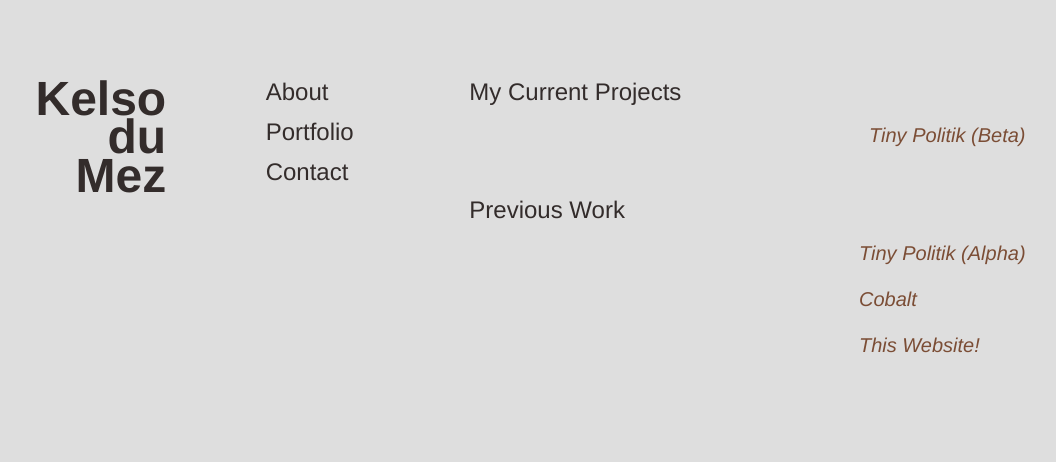
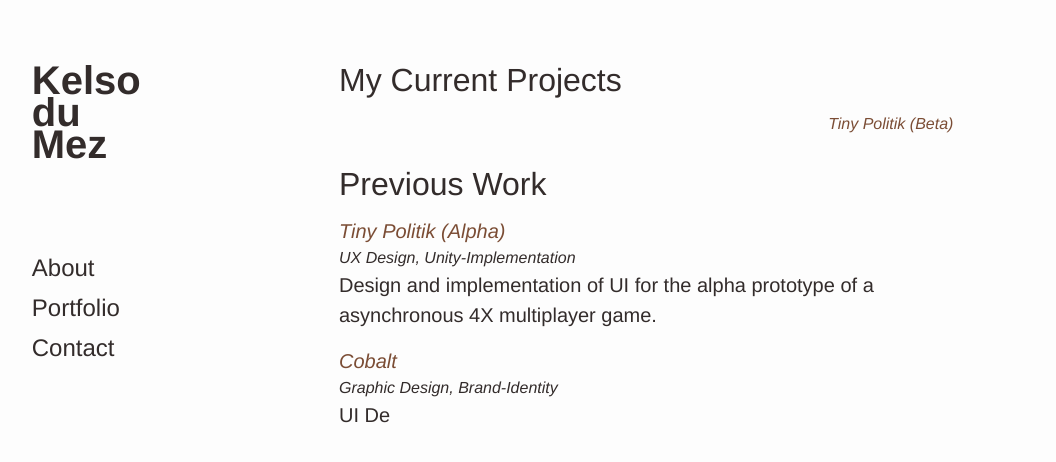
Before and after one commit to kelsodumez/kelsodumez.github.io, a Next.js app: page /portfolio in a window 1280 px wide. Shown: the top 462 px of the page, without its empty margins (45-1101 px from the left). Built offline with nearby package versions, Linux system fonts and the light colour scheme.

Commit message:
tweaked spacing of content div to enforce hierarchy

```diff
--- a/src/app/globals.css
+++ b/src/app/globals.css
@@ -1,7 +1,7 @@
 @import "tailwindcss";
 
 :root {
-  --background: #DEDEDE;
+  --background: #FDFDFD;
   --secondary-background: white;
   --foreground: #332C2B;
   --accent: #7B4D35;
@@ -18,43 +18,47 @@ body {
   font-family: Helvetica, sans-serif;
   display: grid;
   grid-template-columns: Repeat(24, 1fr);
+  grid-template-rows: Repeat(auto-fill, 12em);
+  grid-auto-rows: 12em;
   gap: 0;
-  padding: 10vh 2rem;
+  padding: 6vh 0.5vw 0 0.5vw;
   margin: 0;
   box-sizing: border-box;
-  min-height: 100vh;
+  height: 100vh;
+  max-height: 100vh;
   width: 100vw;
   align-items: flex-start;
 }
-
-body > * {
-  padding-left: 2vw;
-  padding-right: 2vw;
-  min-width: 8vw;
-}
-
 
 a {
   color: var(--accent);
   font-style: italic;
 }
 
+a:hover {
+  text-decoration: underline;
+}
+
 .title {
-  grid-column: 1 / 5;
-  grid-row: 1;
-  text-align: right;
+  grid-row: 1 / 2;
+  grid-column: 2 / 5;
+  text-align: left;
 }
 
 .title > header {
-  font-size: 3rem;
+  font-size: 2.5rem;
   line-height: .8;
   font-weight: 700;
   min-width: 12vw;
 }
 
 .navbar {
-  grid-column: 6 / 8;
+  /*grid-column: 5 / 8;*/
+  /*display: flex;*/
   display: flex;
+  align-content: end;
+  grid-row: 2 / auto;
+  grid-column: 2 / 5;
 }
 
 .navbar > * {
@@ -64,9 +68,11 @@ a {
 }
 
 .content {
-  /*padding-top: 6vh;*/
-  grid-column: 10 / 22;
-  grid-row: 1;
+  overflow-y: scroll;
+  scroll-behavior: smooth;
+  height: 85vh;
+  grid-column: 8 / 24;
+  grid-row: 1 / auto;
 }
 
 .content > * {
@@ -106,14 +112,15 @@ a {
 }
 
 h1 {
-  font-size: 1.5rem;
+  font-size: 2rem;
   line-height: 1;
   font-weight: 550;
   padding-bottom: 1rem;
 }
 
 p {
-  font-size: 1rem;
+  font-size: 1.25rem;
+  text-wrap: wrap;
 }
 
 li {
@@ -127,6 +134,24 @@ h2 {
 img {
   padding-top: 2vh;
   padding-bottom: 2vh;
+  width: 100%;
+}
+.video-container{
+  position: relative;
+  overflow: hidden;
+  width: 100%;
+  height: 100%;
+  padding-top: 56.25% !important;
+}
+
+.video-container > iframe {
+  position: absolute;
+  top: 0;
+  left: 0;
+  bottom: 0;
+  right: 0;
+  width: 100%;
+  height: 100%;
 }
 
 .Portfolio {
@@ -136,11 +161,19 @@ img {
   justify-self: end;
   width: auto;
 }
+.portfolio-item {
+  display: flex;
+  flex-direction: column;
+  padding-bottom: 2vh;
+}
 
-.Portfolio > a
+.portfolio-item > a
 {
-  padding-bottom: 2vh;
   font-size: 1.25rem;
+}
+
+.tag-list {
+  font-style: italic;
 }
 
 .row {
@@ -159,16 +192,27 @@ img {
   padding-bottom: 2vw;
 }
 
-/* Responsive breakpoint - adjust the pixel value as needed */
-@media (max-width: 550px) {
+@media (min-width: 1150px)
+{
+  body {
+    padding: 8vh 2vw 4vh 2vw;
+  }
+
+  .content > * > p {
+    /*max-width: 35vw;*/
+  }
+  .content {
+    grid-column: 8 / 20;
+  }
+}
+
+@media (max-width: 500px) {
   body {
     grid-template-columns: Repeat(6, 1fr);
     grid-template-rows: Repeat(14, 1fr);
     /*align-items: stretch;*/
     padding-top: 8vw;
     width: 100vw;
-    height: 100vh;
-    margin-bottom: 8vw;
   }
 
   body > * {
@@ -188,7 +232,7 @@ img {
   }
   .title > header {
     display: flex;
-    font-size: 2rem;
+    font-size: 1.5rem;
   }
 
   .title > header {
@@ -213,6 +257,10 @@ img {
     grid-column: 1 / -1;
     grid-row: 2 / -1;
     padding-bottom: 8vw;
+  }
+
+  .content > * {
+    max-width: 100vw;
   }
 
   .header {
--- a/src/app/portfolio/tiny-politik/alpha/page.js
+++ b/src/app/portfolio/tiny-politik/alpha/page.js
@@ -5,7 +5,14 @@ export default function Page() {
     return (
         <div>
             <h1>Tiny Politik (Alpha)</h1>
-            <Image src="/tiny-politik/cover.png"  width="500" height="500" alt="Tiny Politik Photo"/>
+            {/*<Image src="/tiny-politik/cover.png"  width="500" height="500" alt="Tiny Politik Photo"/>*/}
+            <div className="video-container">
+                <iframe className="responsive-iframe" src="https://www.youtube.com/embed/rYzxd1EN6to"
+                    title="TinyPolitik | Multiplayer Casual Strategy Trailer" frameBorder="0"
+                    allow="accelerometer; autoplay; clipboard-write; encrypted-media; gyroscope; picture-in-picture; web-share"
+                    referrerPolicy="strict-origin-when-cross-origin"
+                    allowFullScreen></iframe>
+            </div>
             <p>
                 Tiny Politik is a prototype game that was produced over a period of twelve weeks as part of the PROD322
                 ‘Gaming Project Studio 2’ course at the University of Canterbury in 2024.
@@ -19,7 +26,10 @@ export default function Page() {
             <li>Playtest Organisation & Management</li>
             <li>General Project Management</li>
 
-            <br></br>
+            <h1>Process</h1>
+
+            <h1>Playtesting</h1>
+
             <h1>Design Pillars</h1>
             <h2>Casual</h2>
             <p>The game will be played casually, requiring only a small (5-20 minutes) amount of time per day.</p>
@@ -32,7 +42,8 @@ export default function Page() {
             </p>
             <h2>Asynchronously Turn Based</h2>
             <p>
-                The game will be turn based. Each player will be able to asynchronously make their turns within a time window,
+                The game will be turn based. Each player will be able to asynchronously make their turns within a time
+                window,
                 with all player turns being resolved at a specific time by the server.
             </p>
             <h2>Slow Paced</h2>
--- a/src/components/portfolio.js
+++ b/src/components/portfolio.js
@@ -2,20 +2,25 @@
 import Link from "next/link";
 
 const portfolioItems = [
-    { name: 'Tiny Politik (Alpha)', href: '/portfolio/tiny-politik/alpha' },
-    {name: 'Cobalt', href: '/portfolio/cobalt' },
-    {name: 'This Website!', href: '/portfolio/website' },
+    {
+        name: 'Tiny Politik (Alpha)',
+        href: '/portfolio/tiny-politik/alpha',
+        tags: "UX Design, Unity-Implementation",
+        description: "Design and implementation of UI for the alpha prototype of a asynchronous 4X multiplayer game."},
+    {
+        name: 'Cobalt',
+        href: '/portfolio/cobalt',
+        tags: "Graphic Design, Brand-Identity",
+        description: "UI De"}
 ];
 
 export default function PortfolioItems() {
-    return (<div className={"Portfolio"}>
+    return <div className={"Portfolio"}>
         {portfolioItems.map((item) => {
-            return <Link
-                key={item.name}
-                href={item.href}
-            >
-                {item.name}
-            </Link>
-        })}
-    </div>)
+            return <div className={"portfolio-item"} key={item.name}>
+                <Link href={item.href}>{item.name}</Link>
+                <div className={"tag-list"}>{item.tags}</div>
+                <p>{item.description}</p>
+            </div>})}
+    </div>
 }
```
